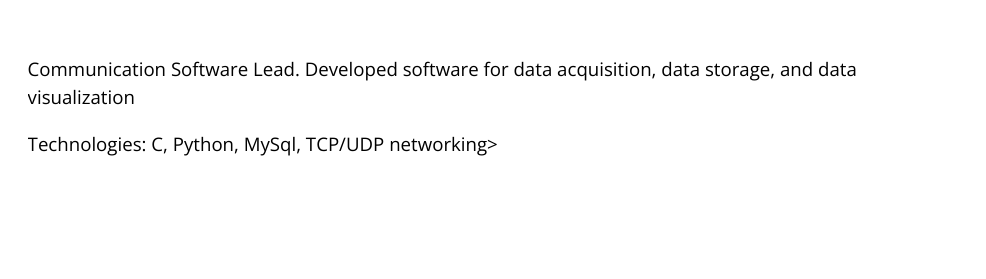
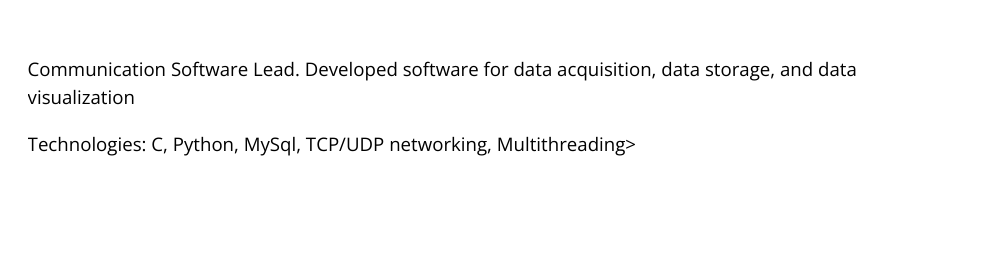
Before and after one commit to ethankt/ethankt.github.io, a plain HTML site: page index.html in a window 1280 px wide. Shown: the part 2721-3000 px from the top of the page, 294-1280 px from the left. Drawn offline with nearby package versions, Linux system fonts and the light colour scheme.

Commit message:
index update

```diff
--- a/index.html
+++ b/index.html
@@ -173,7 +173,7 @@
                     <div class="jd_wrapper">
                         <div class="job_description">
                             <p>Communication Software Lead.  Developed software for data acquisition, data storage, and data visualization</p>
-                            <p>Technologies: C, Python, MySql, TCP/UDP networking></p>
+                            <p>Technologies: C, Python, MySql, TCP/UDP networking, Multithreading></p>
                         </div>
                     </div>
 
```
